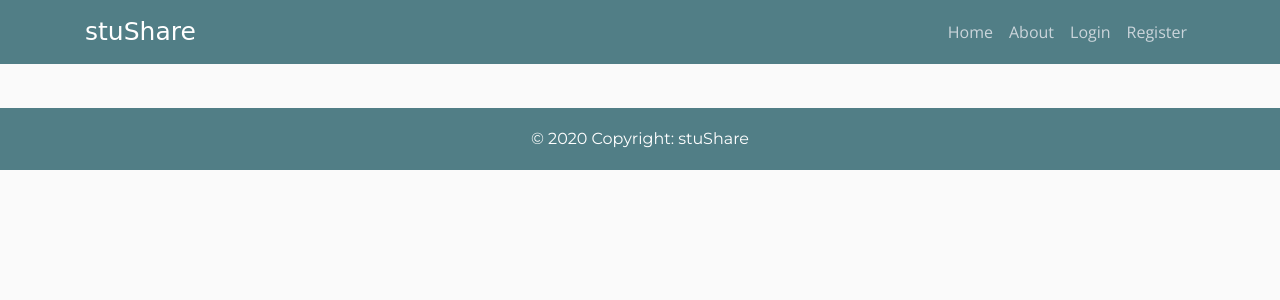
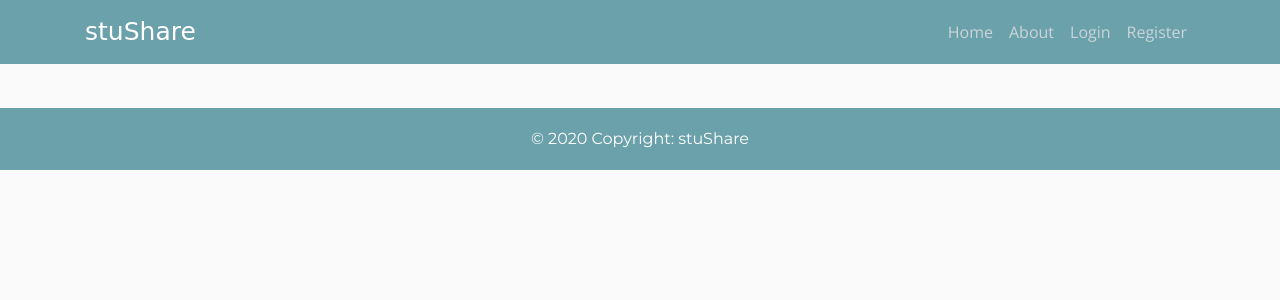
Before and after one commit to JamieSear/stuShare, a Django app: page / in a window 1280 px wide. Shown: the top 300 px of the page. Run offline with Django 3.2, Linux system fonts and the light colour scheme; data that the repository does not hold is empty; some libraries are stand-ins or nearby versions; some web fonts are replaced.

Commit message:
Changed nav and footer colour

```diff
--- a/share/static/share/main.css
+++ b/share/static/share/main.css
@@ -21,7 +21,7 @@ body {
   }
 
   .bg-steel {
-    background-color: #517e86;
+    background-color: #6ba1aa;
   }
 
   .nav-name {
@@ -178,6 +178,6 @@ body {
     text-align: center;
     color: #ffffff;
     margin-top: 20px;
-    background-color: #517e86;
+    background-color: #6ba1aa;
     padding: 3px;
   }
```
